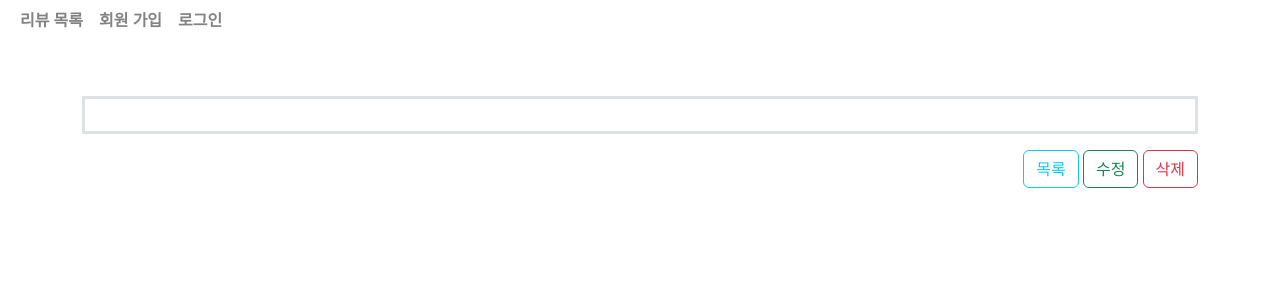
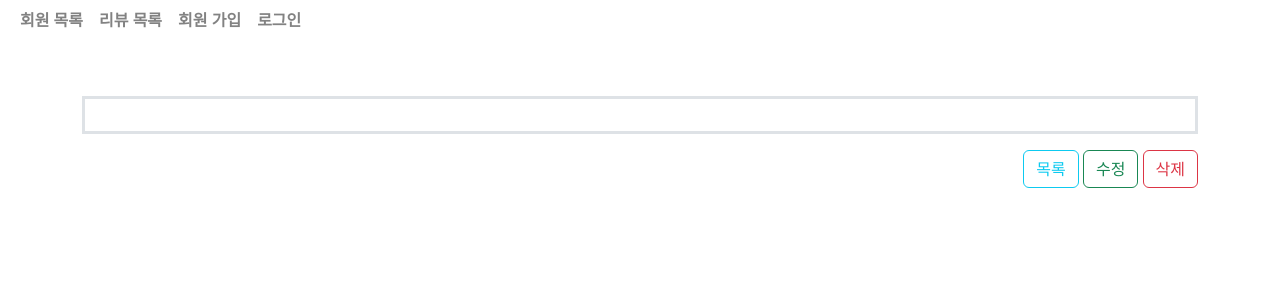
Before and after one commit to uRo3YA/1014_pairproject, a Django app: template reviews/templates/reviews/detail.html in a window 1280 px wide. Shown: the top 300 px of the page. Run offline with Django 3.2, Linux system fonts and the light colour scheme; the template is opened without the code that fills it, so the values that code supplies are empty; some libraries are stand-ins or nearby versions.

Commit message:
네비바- 회원목록 바로가기

```diff
--- a/config/templates/base.html
+++ b/config/templates/base.html
@@ -20,7 +20,11 @@
             </button>
             <div class="collapse navbar-collapse" id="navbarNavAltMarkup">
                 <div class="navbar-nav fw-bold">
+                    <a class="nav-link" aria-current="page" href="{% url 'accounts:index' %}">회원 목록</a>
+                </div>
+                <div class="navbar-nav fw-bold">
                     <a class="nav-link" aria-current="page" href="{% url 'reviews:index' %}">리뷰 목록</a>
+                </div>
                 {% if request.user.is_authenticated %}
                 <div class="navbar-nav fw-bold">
                     <a class="nav-link" aria-current="page" href="{% url 'reviews:create' %}">리뷰 작성</a>
```
Lines whose indentation alone changed are shown as unchanged.
